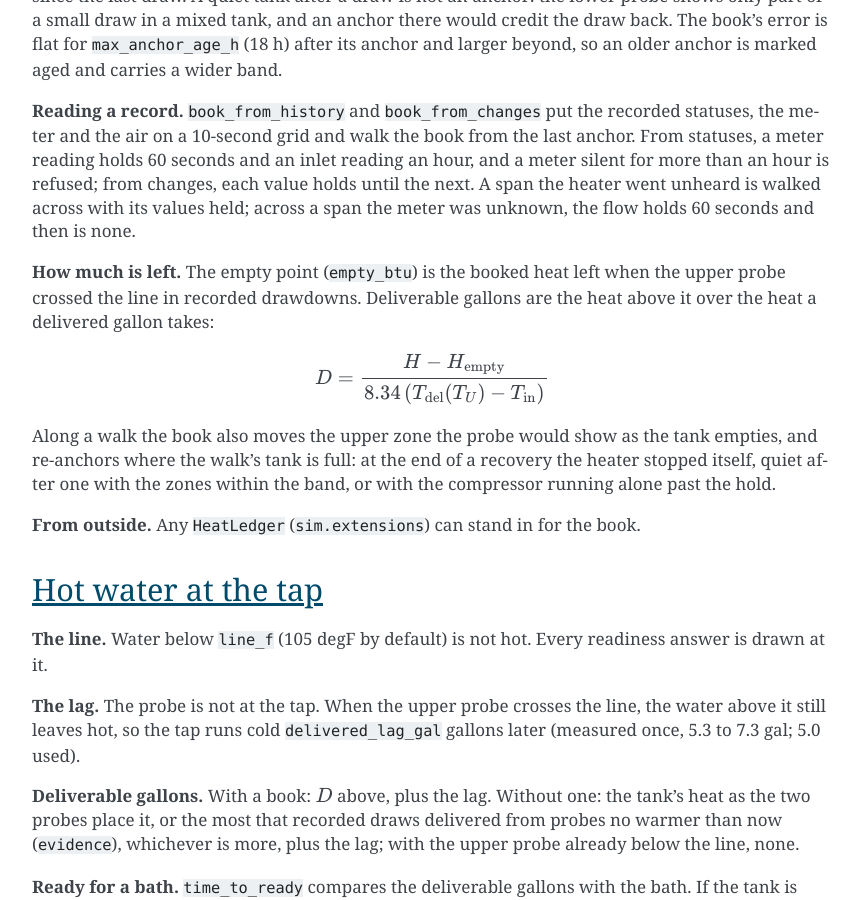
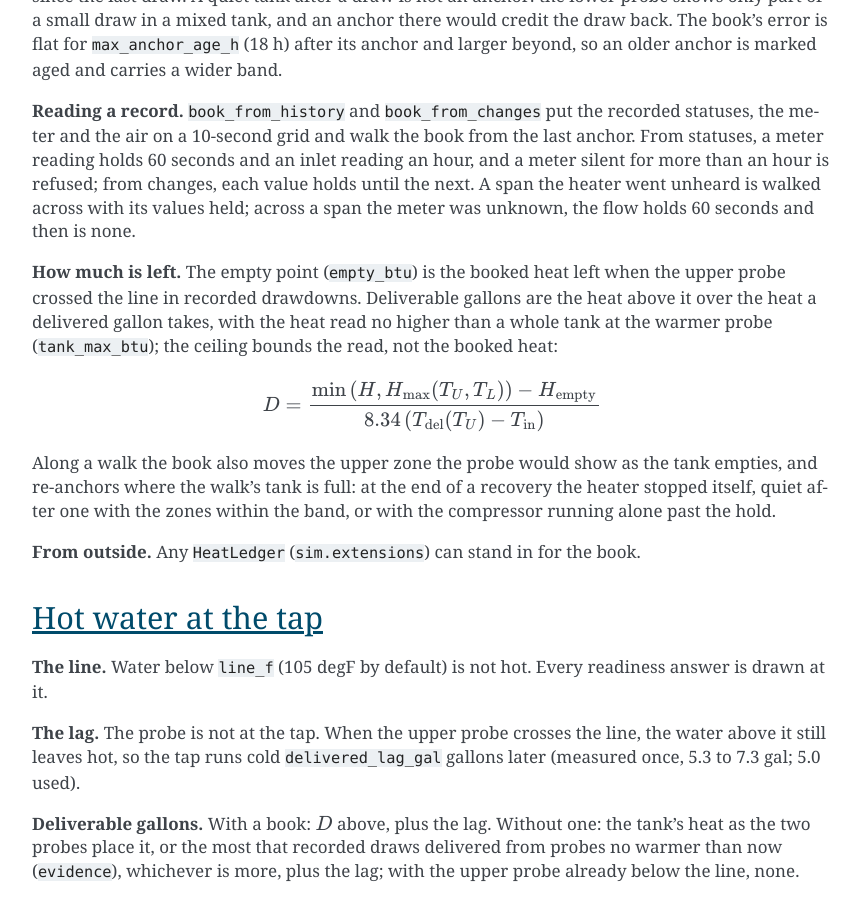
Before and after one commit to eman/nwp500-python, a Sphinx documentation site: the page built from docs/explanation/simulator-methodology.rst, in a window 1280 px wide and 900 px high, scrolled down 7972 px. Shown: the whole window, without its empty margins (338-1198 px from the left). Built offline with Sphinx 7.4.7, drawn with Linux system fonts in a browser that asks for light colours; some of the changed text lies outside the part shown.

Commit message:
docs(sim): the tank ceiling in deliverable gallons, the heat-source fallback's scope

```diff
--- a/docs/explanation/simulator-methodology.rst
+++ b/docs/explanation/simulator-methodology.rst
@@ -434,11 +434,13 @@ and then is none.
 **How much is left.** The empty point (``empty_btu``) is the booked
 heat left when the upper probe crossed the line in recorded drawdowns.
 Deliverable gallons are the heat above it over the heat a delivered
-gallon takes:
+gallon takes, with the heat read no higher than a whole tank at the
+warmer probe (``tank_max_btu``); the ceiling bounds the read, not the
+booked heat:
 
 .. math::
 
-   D = \frac{H - H_{\text{empty}}}
+   D = \frac{\min\left(H, H_{\max}(T_U, T_L)\right) - H_{\text{empty}}}
    {8.34\left(T_{\text{del}}(T_U) - T_{\text{in}}\right)}
 
 Along a walk the book also moves the upper zone the probe would show
```
Also changed, not shown: other parts of docs/explanation/simulator-methodology.rst (+3 -1 lines).
